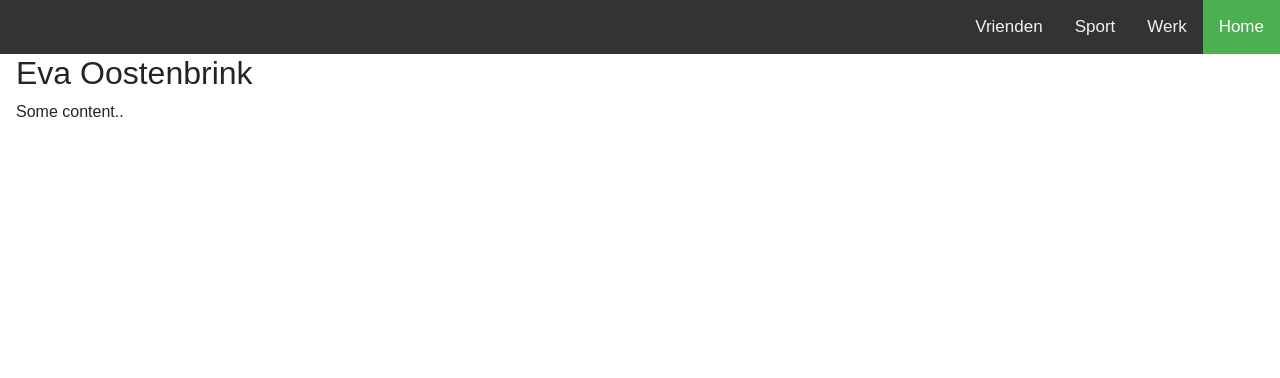
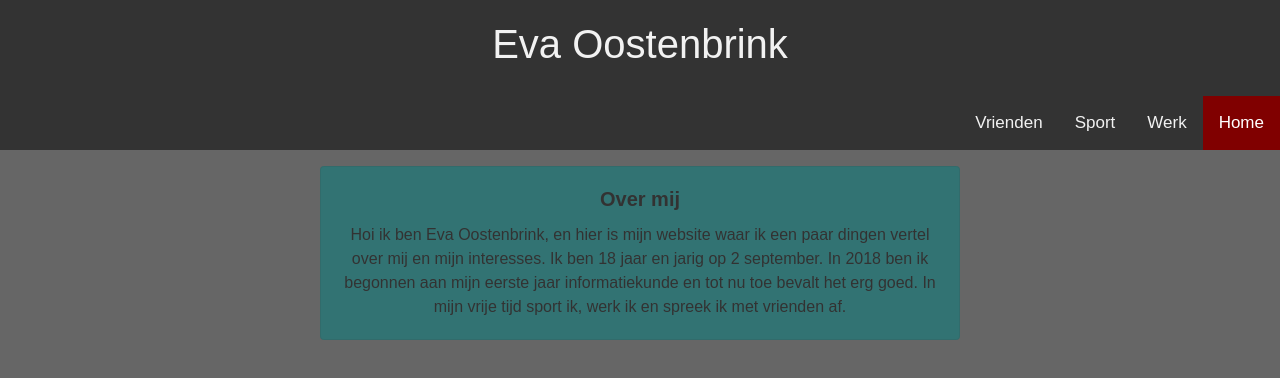
Before and after one commit to evaoostenbrink/homepage, a plain HTML site: page index.html in a window 1280 px wide. Drawn offline with nearby package versions, Linux system fonts and the light colour scheme.

Commit message:
index.html

```diff
--- a/index.html
+++ b/index.html
@@ -6,9 +6,17 @@
         <link href="styles.css" rel="stylesheet">
         <title>My Webpage</title>
         <style>
+            .header {
+              background-color: #333;
+              color: #f2f2f2;
+              text-align: center;
+              padding: 20px;
+            }
+
             body {
               margin: 0;
               font-family: Arial, Helvetica, sans-serif;
+              background-color:#666666;
             }
 
             .topnav {
@@ -30,13 +38,35 @@
               color: black;
             }
 
-            .topnav a.active {
-              background-color: #4CAF50;
+            .topnav .active {
+              background-color: #800000;
               color: white;
             }
+
+            .card {
+              text-align: center;
+              background-color: #008080 ;
+              color: black;
+              opacity: 0.5;
+            }
+
+            main {
+                text-align: center;
+                width: 50%;
+                margin: 0 auto;
+            }
+
+            .card-title {
+              font-weight: bold;
+            }
+
+
         </style>
     </head>
     <body>
+        <div class="header">
+          <h1>Eva Oostenbrink</h1>
+        </div>
         <div class="topnav">
           <a class="active" href="index.html">Home</a>
           <a href="werk.html">Werk</a>
@@ -44,10 +74,14 @@
           <a href="vrienden.html">Vrienden</a>
         </div>
 
-        <div style="padding-left:16px">
-          <h2>Eva Oostenbrink</h2>
-          <p>Some content..</p>
-        </div>
-
+        <main>
+            <p><div class="card" style="width: 100%;">
+              <div class="card-body">
+                <h5 class="card-title">Over mij</h5>
+                <p class="card-text">Hoi ik ben Eva Oostenbrink, en hier is mijn website waar ik een paar dingen vertel over mij en mijn interesses. Ik ben 18 jaar en jarig op 2 september.
+                In 2018 ben ik begonnen aan mijn eerste jaar informatiekunde en tot nu toe bevalt het erg goed. In mijn vrije tijd sport ik, werk ik en spreek ik met vrienden af. </p>
+              </div>
+        </main>
+        </div></p>
     </body>
 </html>
```
